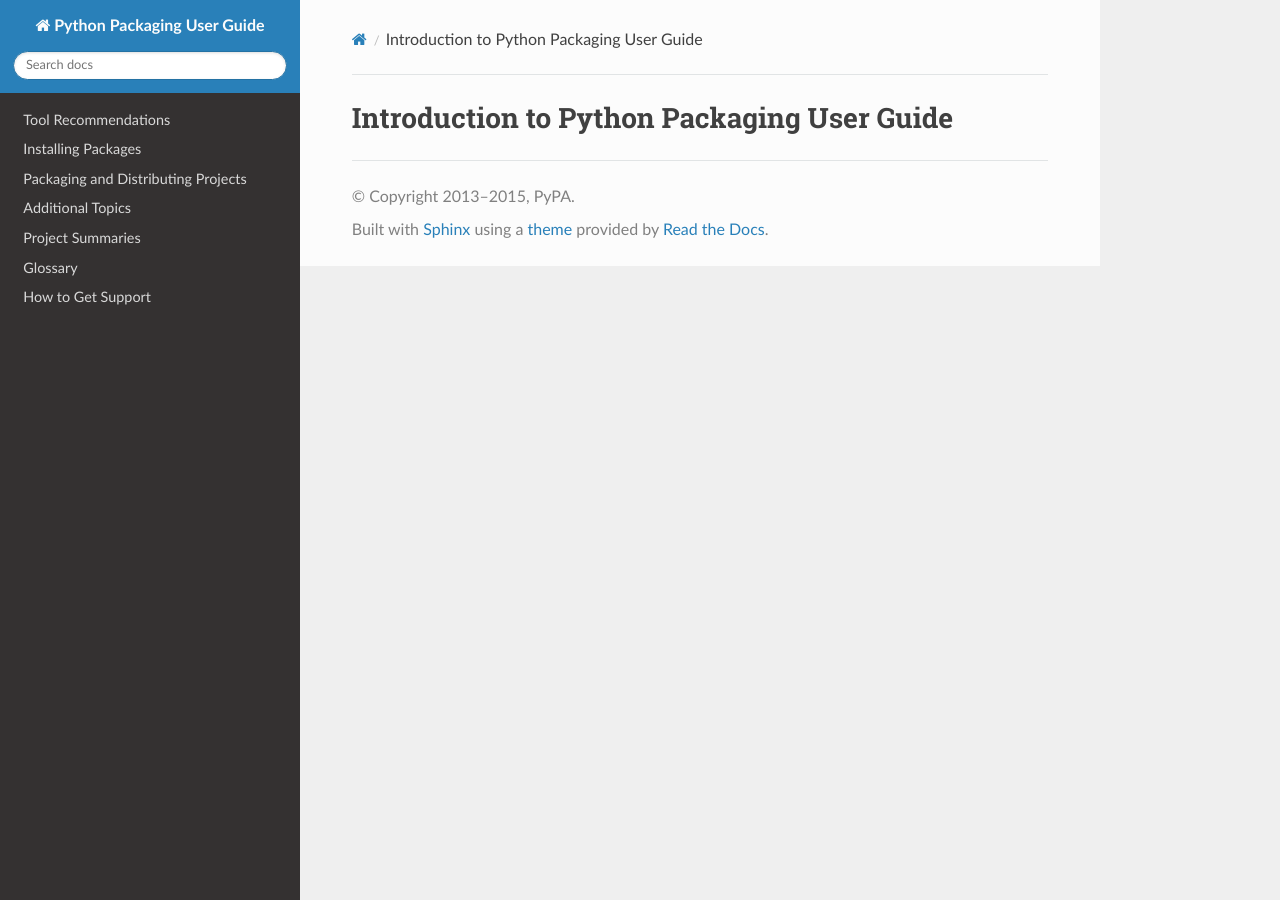
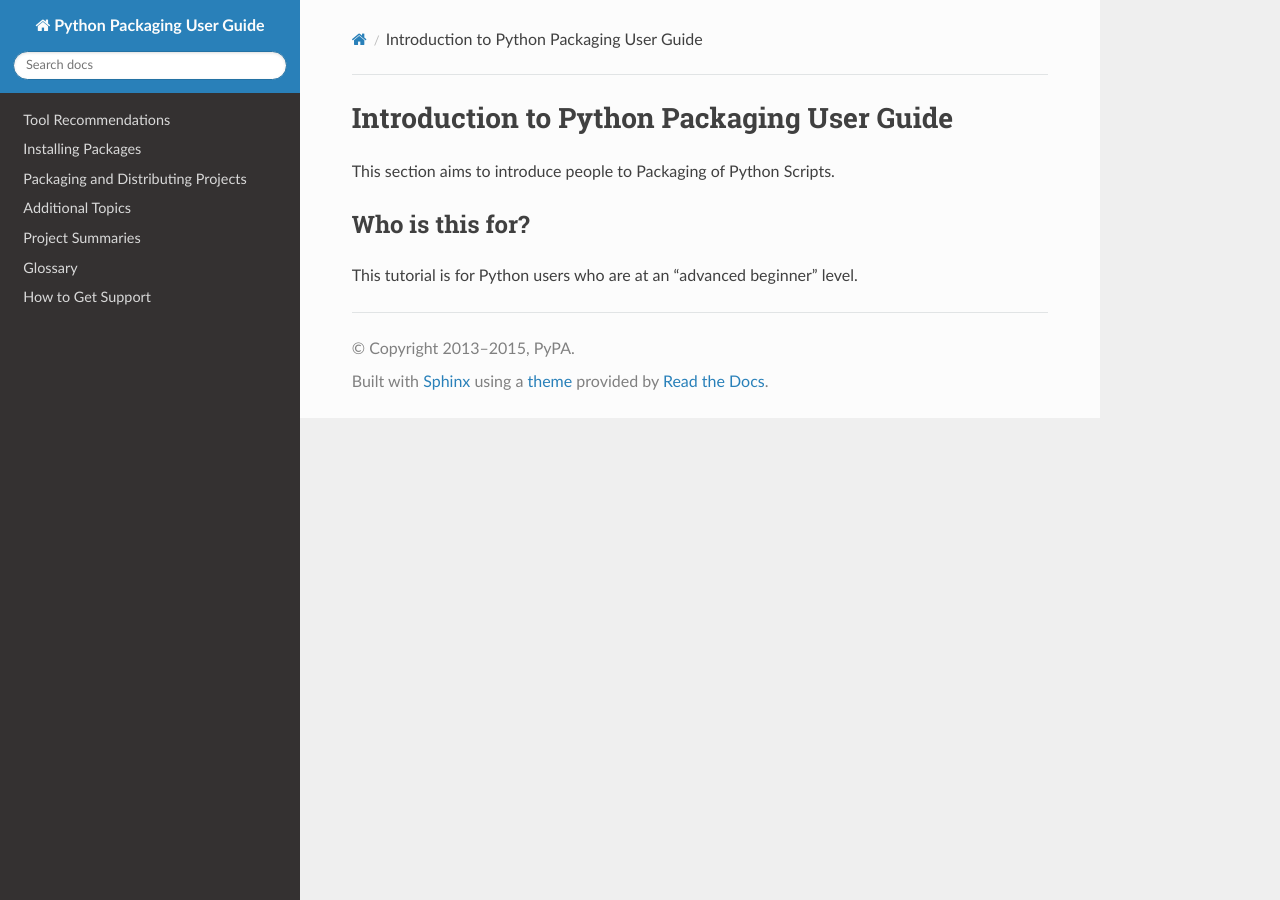
Before and after one commit to pypa/packaging.python.org, a Sphinx documentation site: the page built from source/intro-pkgtutorial.rst, in a window 1280 px wide. Built offline with Sphinx 7.4.7 and the Read the Docs theme 2.0.0, drawn with Linux system fonts in a browser that asks for light colours; pages that are not in the unit, such as notebooks, are missing from menus.

Commit message:
Updated intro-pkgtutorial.rst

```diff
--- a/source/intro-pkgtutorial.rst
+++ b/source/intro-pkgtutorial.rst
@@ -1,3 +1,10 @@
 ===========================================
 Introduction to Python Packaging User Guide
 ===========================================
+
+This section aims to introduce people to Packaging of Python Scripts.
+
+Who is this for?
+~~~~~~~~~~~~~~~~~
+
+This tutorial is for Python users who are at an "advanced beginner" level.
```
